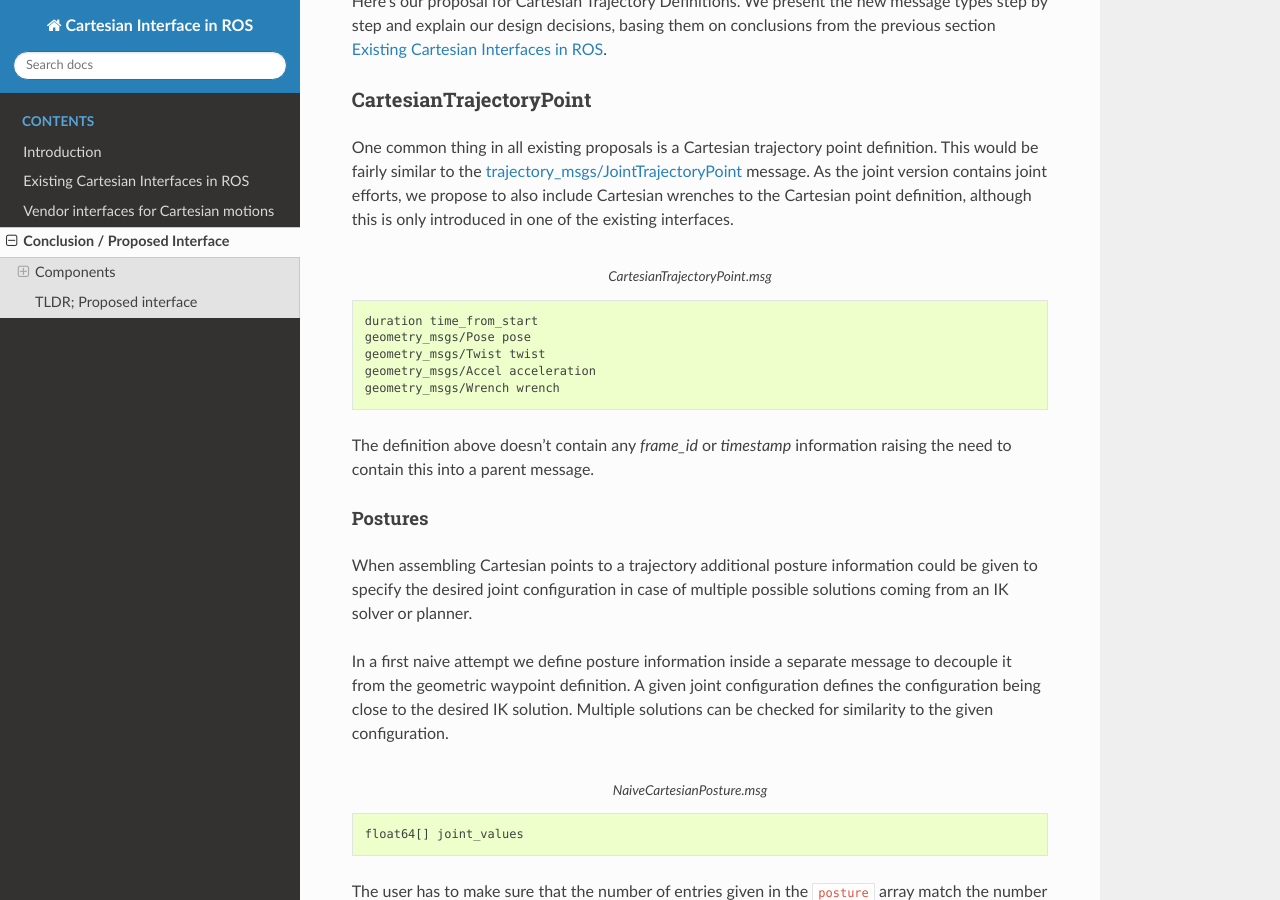
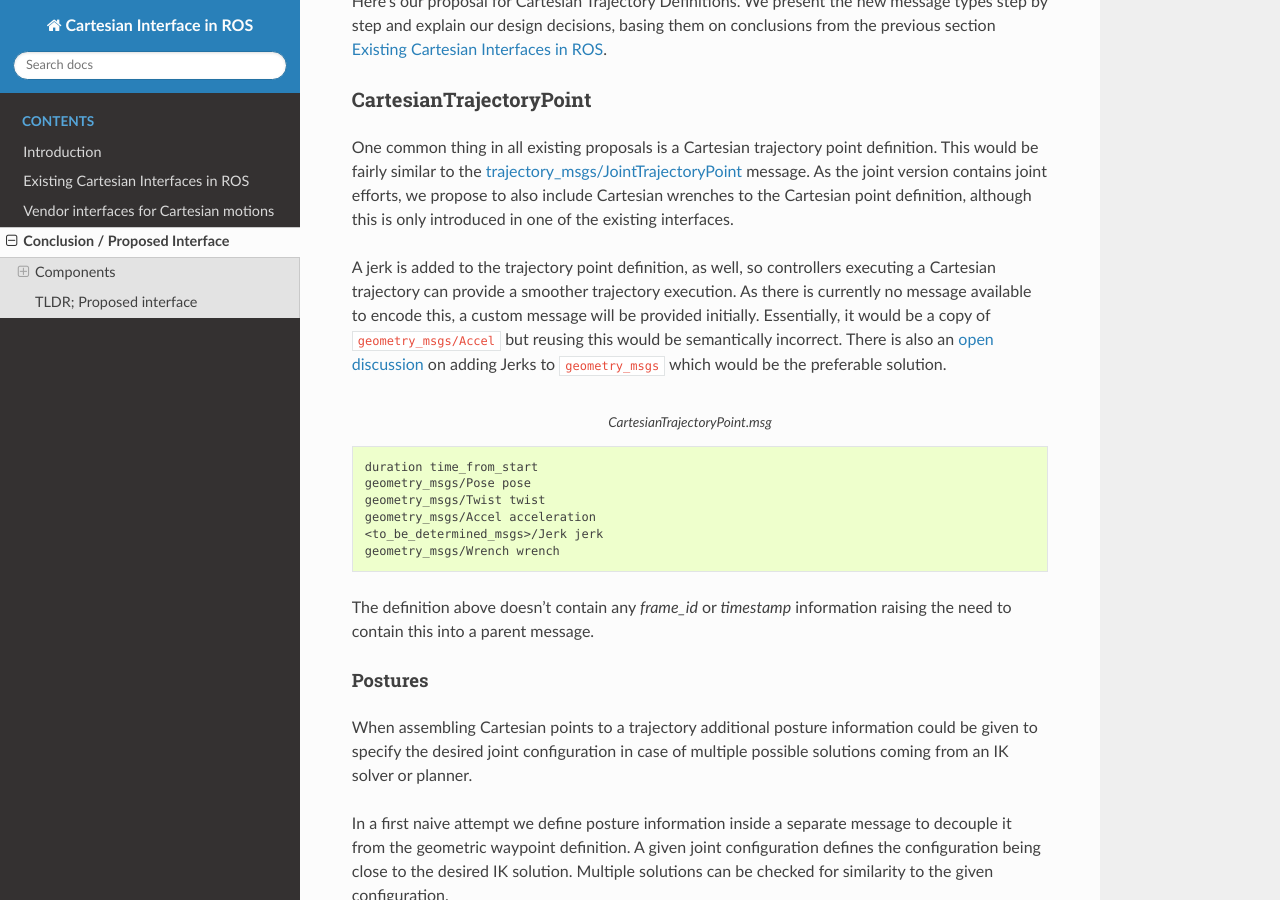
Before and after one commit to fzi-forschungszentrum-informatik/fzi_robot_interface_proposal, a Sphinx documentation site: the page built from source/proposal/index.rst, in a window 1280 px wide and 900 px high, scrolled down 442 px. Built offline with Sphinx 7.4.7 and the Read the Docs theme 2.0.0, drawn with Linux system fonts in a browser that asks for light colours; some of the changed text lies outside the part shown.

Commit message:
Added a possible jerk integration.

```diff
--- a/source/proposal/index.rst
+++ b/source/proposal/index.rst
@@ -28,6 +28,12 @@ would be fairly similar to the `trajectory_msgs/JointTrajectoryPoint
 the joint version contains joint efforts, we propose to also include Cartesian wrenches to the
 Cartesian point definition, although this is only introduced in one of the existing interfaces.
 
+A jerk is added to the trajectory point definition, as well, so controllers executing a Cartesian
+trajectory can provide a smoother trajectory execution. As there is currently no message available
+to encode this, a custom message will be provided initially. Essentially, it would be a copy of
+``geometry_msgs/Accel`` but reusing this would be semantically incorrect. There is also an `open
+discussion <https://github.com/ros/common_msgs/issues/137>`_ on adding Jerks to ``geometry_msgs``
+which would be the preferable solution.
 
 .. code-block:: yaml
    :caption: CartesianTrajectoryPoint.msg
@@ -36,6 +42,7 @@ Cartesian point definition, although this is only introduced in one of the exist
    geometry_msgs/Pose pose
    geometry_msgs/Twist twist
    geometry_msgs/Accel acceleration
+   <to_be_determined_msgs>/Jerk jerk
    geometry_msgs/Wrench wrench
 
 
@@ -258,6 +265,7 @@ As elaborated in the previous section we propose the following action interface
        geometry_msgs/Pose pose
        geometry_msgs/Twist twist
        geometry_msgs/Accel acceleration
+       <to_be_determined_msgs>/Jerk jerk
        geometry_msgs/Wrench wrench
        CartesianPosture posture
          string [] posture_joint_names
@@ -299,18 +307,21 @@ As elaborated in the previous section we propose the following action interface
        geometry_msgs/Pose pose
        geometry_msgs/Twist twist
        geometry_msgs/Accel acceleration
+       <to_be_determined_msgs>/Jerk jerk
        geometry_msgs/Wrench wrench
    CartesianTrajectoryPoint actual
        duration time_from_start
        geometry_msgs/Pose pose
        geometry_msgs/Twist twist
        geometry_msgs/Accel acceleration
+       <to_be_determined_msgs>/Jerk jerk
        geometry_msgs/Wrench wrench
    CartesianTrajectoryPoint error
        duration time_from_start
        geometry_msgs/Pose pose
        geometry_msgs/Twist twist
        geometry_msgs/Accel acceleration
+       <to_be_determined_msgs>/Jerk jerk
        geometry_msgs/Wrench wrench
 
 .. note::
```
